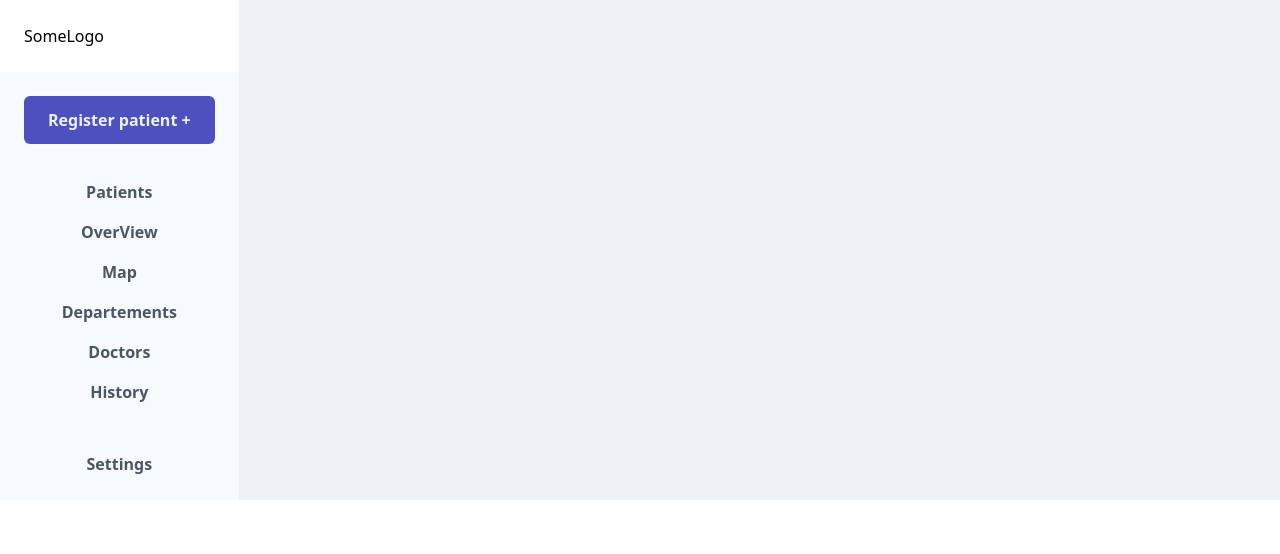
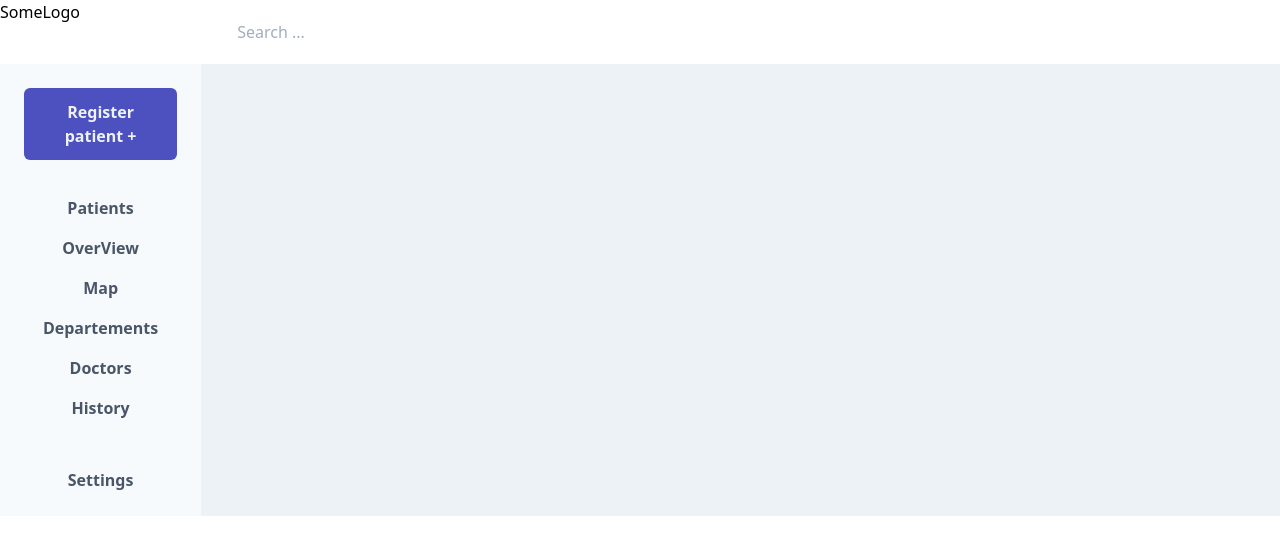
Before and after one commit to larbibaraka/health-app-dashboard, a React (Create React App) app: page / in a window 1280 px wide. Shown: the top 554 px of the page. Built offline with nearby package versions, Linux system fonts and the light colour scheme.

Commit message:
adding basic search bar

```diff
--- a/src/components/SideBar.jsx
+++ b/src/components/SideBar.jsx
@@ -3,7 +3,7 @@ import React from "react";
 export const SideBar = () => {
   return (
     <div className="sidebar flex flex-col bg-white">
-      <div className="logo p-6">SomeLogo</div>
+      <div className="logo h-16 justify-center">SomeLogo</div>
       <div className="bg-gray-100 menu p-6 flex flex-col">
         <div className="register-patient">
           <button className="bg-indigo-700 text-gray-200 px-6 py-3 rounded-md font-semibold   hover:bg-indigo-800 hover:text-white">
--- a/src/container/App.js
+++ b/src/container/App.js
@@ -6,7 +6,11 @@ function App() {
   return (
     <div className="flex bg-gray-200">
         <SideBar/>
-
+        <div className="flex flex-row bg-white h-16 w-full ">
+          <div className="search ">
+             <input className="w-full ml-5 p-4 h-16 text-gray-700  focus:outline-none focus:bg-gray-100" placeholder="Search ..." type="text"/>
+          </div>
+        </div>
     </div>
   );
 }
```
